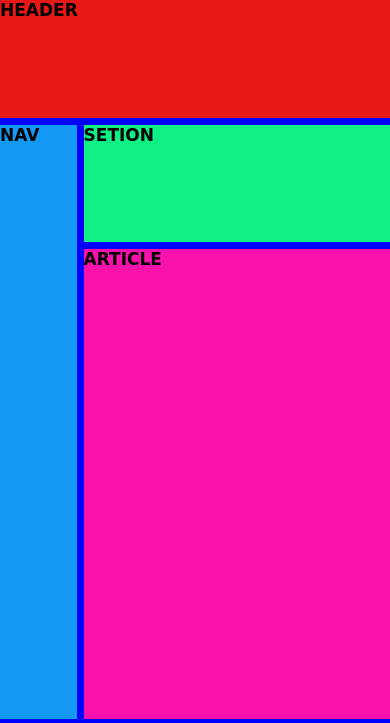
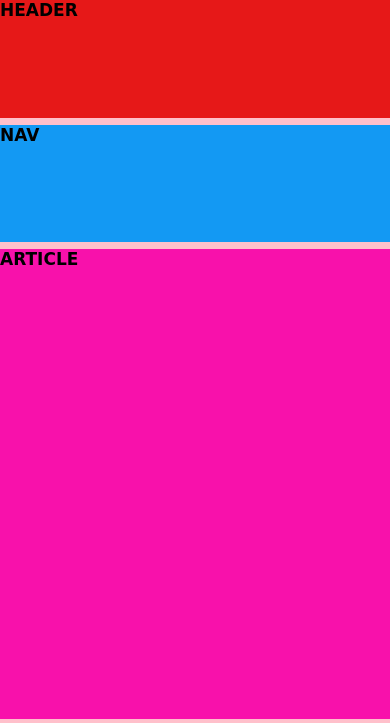
Before and after one commit to gitsofian/Immo-Projekt, a plain HTML site: page index.html in a window 390 px wide. Shown: the top 723 px of the page. Drawn offline with Linux system fonts and the light colour scheme; a web font is replaced by a local one.

Commit message:
CSS-Grid for desktop & mobile updated

```diff
--- a/style.css
+++ b/style.css
@@ -9,7 +9,7 @@ body{
 }
 #site{
     height: 100vh;
-    background-color:blue;
+    background-color:pink;
     display: grid;
     grid-template-columns: 1fr 4fr;
     grid-template-rows: 1fr 1fr 4fr 1fr;
@@ -43,7 +43,21 @@ footer{
     background-color: rgb(184,246,12);
     grid-area: footer;
 }
-@media screen and (max-width: 480px){
+@media screen and (max-width: 800px){
+    #site{
+        grid-template-columns: 1fr;
+        grid-template-rows: 1fr 1fr 4fr 1fr;
+        grid-template-areas:
+                "header"
+                "nav"
+                "article"
+                "footer";
+        gap: 7px;
+
+    }
+    section{
+        display: none;
+    }
 }
 
 @media screen and (min-width:481px) and (max-width: 899px){
```
